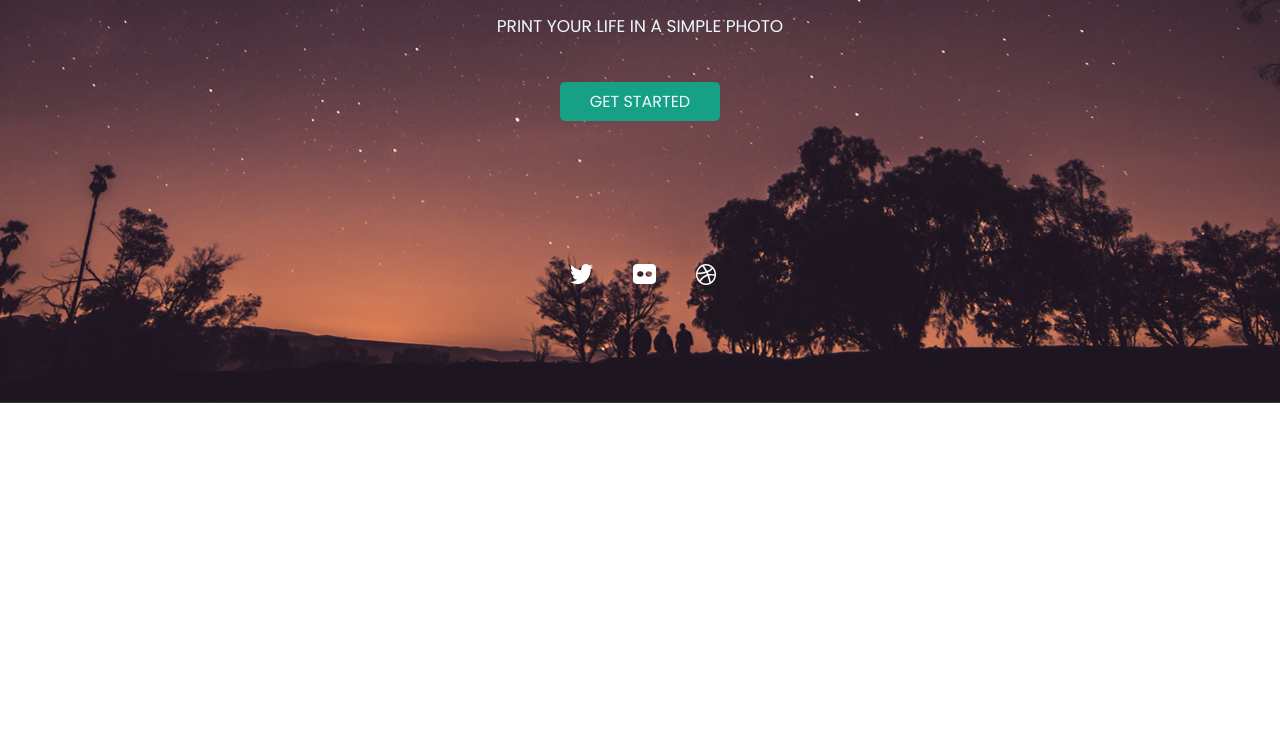
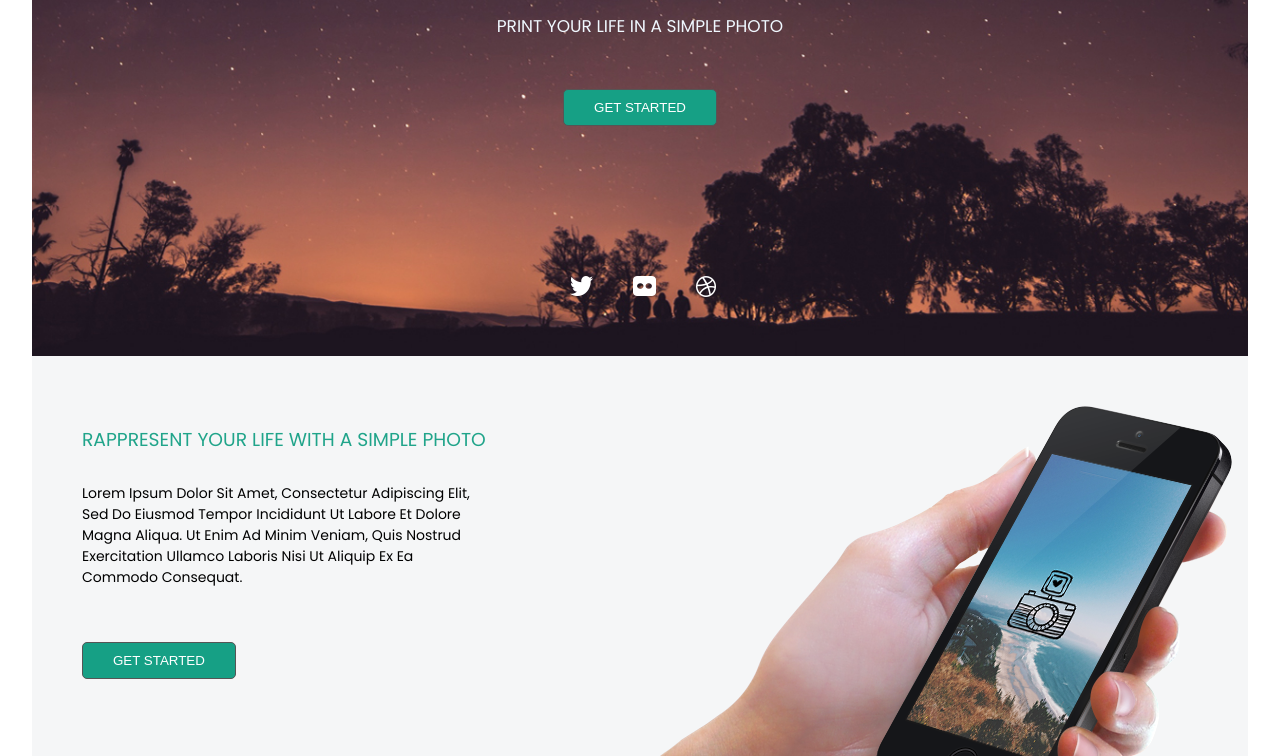
Before and after one commit to sa-sabuj/phototime, a plain HTML site: page index.html in a window 1280 px wide. Shown: the part 342-1098 px from the top of the page. Before the commit the page ends 800 px from the top, so only its background shows below. Drawn offline with Linux system fonts and the light colour scheme.

Commit message:
hand image added

```diff
--- a/index.html
+++ b/index.html
@@ -14,6 +14,7 @@
 </head>
 
 <body>
+    <div class="container">
         <section class="header">
             <div class="header-bg">
                 <div class="menu-area">
@@ -27,7 +28,7 @@
                     <div class="slogan-area">
                         <h1>your life , a photo</h1>
                         <h3>print your life in a simple photo</h3>
-                    <a href="#">GET STARTED</a>
+                        <button class="btn">GET STARTED</button>
                     </div>
                     <div class="header-iconarea">
                         <div class="icon">
@@ -46,6 +47,22 @@
             </div>
 
         </section>
+        <section class="hand-area flexible-container">
+            <div class="text-area half-width">
+                <h3><span class="hand-text">Rappresent your life with a
+                        simple photo</span></h3>
+                <p>Lorem ipsum dolor sit amet, consectetur adipiscing elit,
+                    sed do eiusmod tempor incididunt ut labore et dolore
+                    magna aliqua. Ut enim ad minim veniam, quis
+                    nostrud exercitation ullamco laboris nisi
+                    ut aliquip ex ea commodo consequat.</p>
+                <button class="btn">GET STARTED</button>
+            </div>
+            <div class="hand-image half-width">
+                <img src="images/hand.png" alt="hand">
+            </div>
+        </section>
+    </div>
 </body>
 
 </html>
--- a/style.css
+++ b/style.css
@@ -1,6 +1,10 @@
 body{
     margin: 0;
     font-family: 'Poppins', sans-serif;
+}
+.container {
+    width: 95%;
+    margin: auto;
 }
 .header {
     background-image: url(images/header-bg.jpg);
@@ -43,19 +47,11 @@ body{
     margin-top: 0;
     margin-bottom: 50px;
 }
-.slogan-area a{
-    text-decoration: none;
-    color: aliceblue;
-    background-color: #16A085;
-    padding: 8px 30px;
-    border-radius: 5px;
-    font-weight: 500;
-    margin-top: 30px;
-}
+
 
 .header-iconarea .icon{
     display: flex;
-    height: 150px;
+    height: 80px;
     width: 180px;
     margin: 0 auto;
 }
@@ -68,3 +64,37 @@ body{
 .header-iconarea .icon .dribbble{
     margin: 0 20px;
 }
+.flexible-container {
+    display: flex;
+    overflow: hidden;
+}
+.half-width{
+    width: 50%;
+    padding: 50px;
+}
+.hand-area {
+    background-color: #F5F6F7;
+    height: 400px;
+}
+
+.text-area .hand-text {
+    color: #20A48A;
+    text-transform: uppercase;
+    font-weight:300;
+}
+.text-area p {
+    text-transform: capitalize;
+    font-size: 14px;
+    padding: 10px 0 40px 0;
+}
+.btn{
+    background: #16A085;
+    padding: 10px 30px;
+    color: white;
+    border: 1px solid rgb(85, 85, 85);
+    border-radius: 5px;
+}
+.hand-image .half-width {
+    width: 100%;
+    height: auto;
+}
```
Lines whose indentation alone changed are shown as unchanged.
